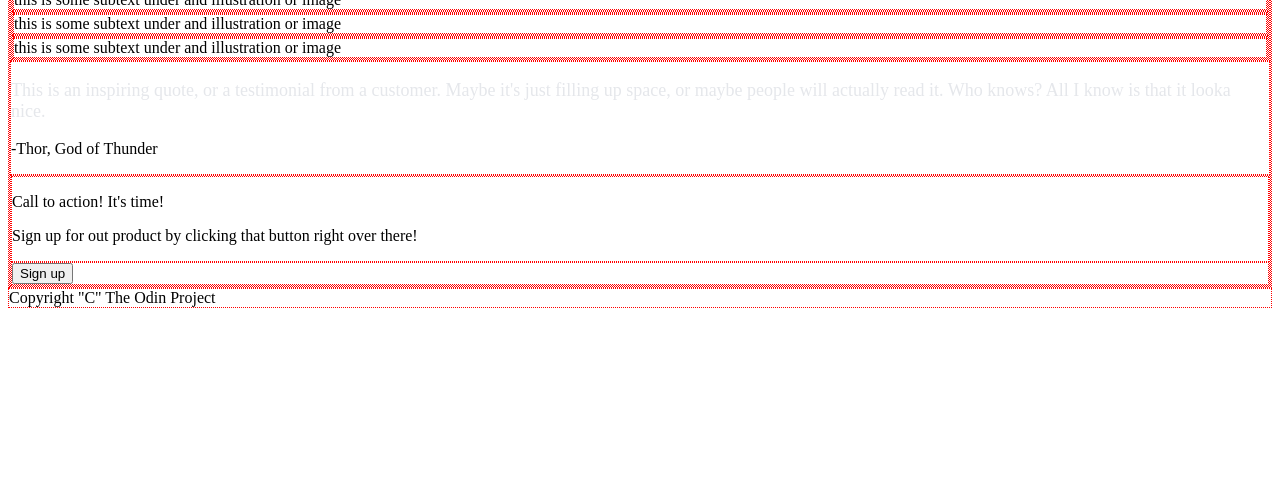
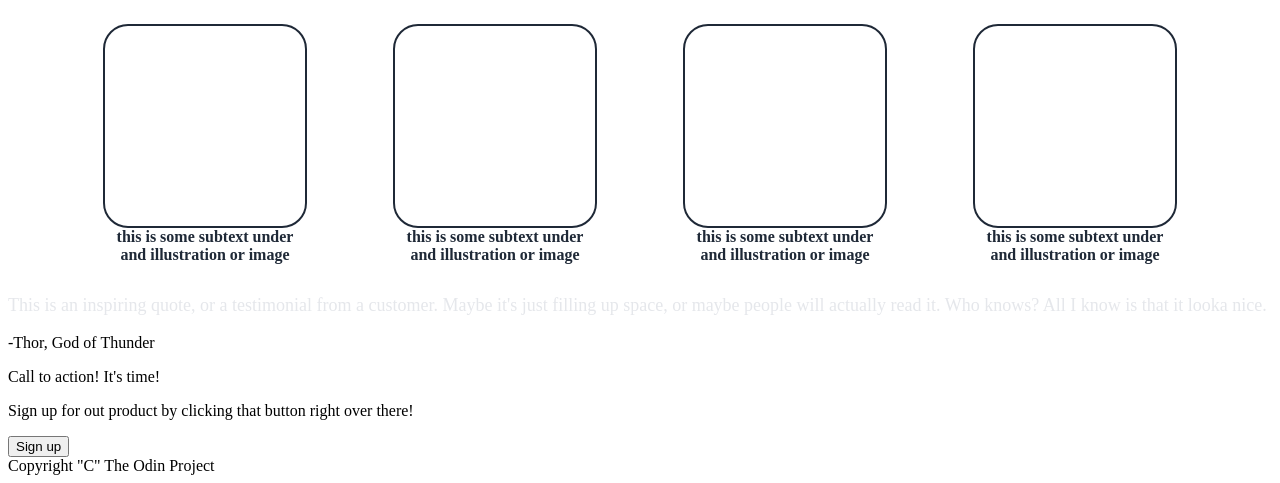
Before and after one commit to rdcoope/landingpage, a plain HTML site: page index.html in a window 1280 px wide. Shown: the part 356-839 px from the top of the page. Before the commit the page ends 800 px from the top, so only its background shows below. Drawn offline with Linux system fonts and the light colour scheme.

Commit message:
Format Information cards Information cards have been updated so they look cool and also are dynamic.

```diff
--- a/index.html
+++ b/index.html
@@ -39,24 +39,24 @@
 
             <div class="information">
                 <div>
-                    <p class="information-text">Some random information.</p>
+                    <p class="text">Some random information.</p>
                 </div>
                 <div class="container">
                     <div class="card">
-                        <div class="card-image"></div>
-                        <div class="card-text">this is some subtext under and illustration or image</div>
+                        <div class="image"></div>
+                        <div class="text">this is some subtext under and illustration or image</div>
                     </div>
                     <div class="card">
-                        <div class="card-image"></div>
-                        <div class="card-text">this is some subtext under and illustration or image</div>
+                        <div class="image"></div>
+                        <div class="text">this is some subtext under and illustration or image</div>
                     </div>
                     <div class="card">
-                        <div class="card-image"></div>
-                        <div class="card-text">this is some subtext under and illustration or image</div>
+                        <div class="image"></div>
+                        <div class="text">this is some subtext under and illustration or image</div>
                     </div>
                     <div class="card">
-                        <div class="card-image"></div>
-                        <div class="card-text">this is some subtext under and illustration or image</div>
+                        <div class="image"></div>
+                        <div class="text">this is some subtext under and illustration or image</div>
                     </div>
                 </div>
             </div>
--- a/style.css
+++ b/style.css
@@ -1,6 +1,4 @@
-div {
-    border: 1px red dotted;
-}
+
 body{
     min-height: 100%;
     display: flex;
@@ -8,13 +6,13 @@ body{
     justify-content: space-between;
 }
 
+
 /* header */
 .header{
     display: flex;
     justify-content: space-around;
     background-color: #1f2937;
     color: #f9Faf8;
-
 }
 ul{
     display: flex;
@@ -58,3 +56,47 @@ ul{
     justify-content: center;
     align-items: center;
 }
+
+/* Information Card */
+.information{
+    display: Flex;
+    flex-direction: column;
+    align-items: center;
+    justify-content: space-around;
+    color: #1f2937;
+    padding: 10px;
+
+}
+.information .container{
+    display: flex;
+    flex-wrap: wrap;
+    justify-content: space-evenly;
+    width: 100%;
+}
+.card{
+    display: flex;
+    flex-direction: column;
+    justify-content: center;
+    align-items: center;
+    width: 200px;
+    text-align: cetner;
+    margin: 3px;
+}
+.card .image{
+    border: 2px solid #1f2937;
+    border-radius: 25px;
+    width: 200px;
+    height: 200px;
+}
+ .information .card .text{
+    text-align: center;
+    color: #1f2937;
+    font-size: 16px;
+}
+.information .text{
+    font-size: 36px;
+    font-weight: 900;
+    color: #1f2937;
+}
+
+/* Quote */
```
